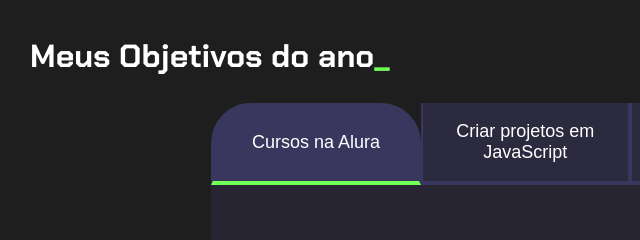
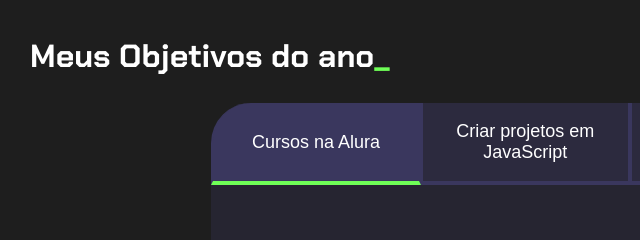
Before and after one commit to eduardoo123/curso1-3olavo, a plain HTML site: page index.html in a window 1280 px wide. Shown: the top 240 px of the page, 10-650 px from the left. Drawn offline with Linux system fonts and the light colour scheme.

Commit message:
JOSE MOURINHO

```diff
--- a/style.css
+++ b/style.css
@@ -126,7 +126,7 @@ body {
 
     }
     .botao:first-child {
-        border-radius: 40px 40px 0 0;
+        border-radius: 40px 0px 0 0;
     }
 
     .botao:last-child {
```
